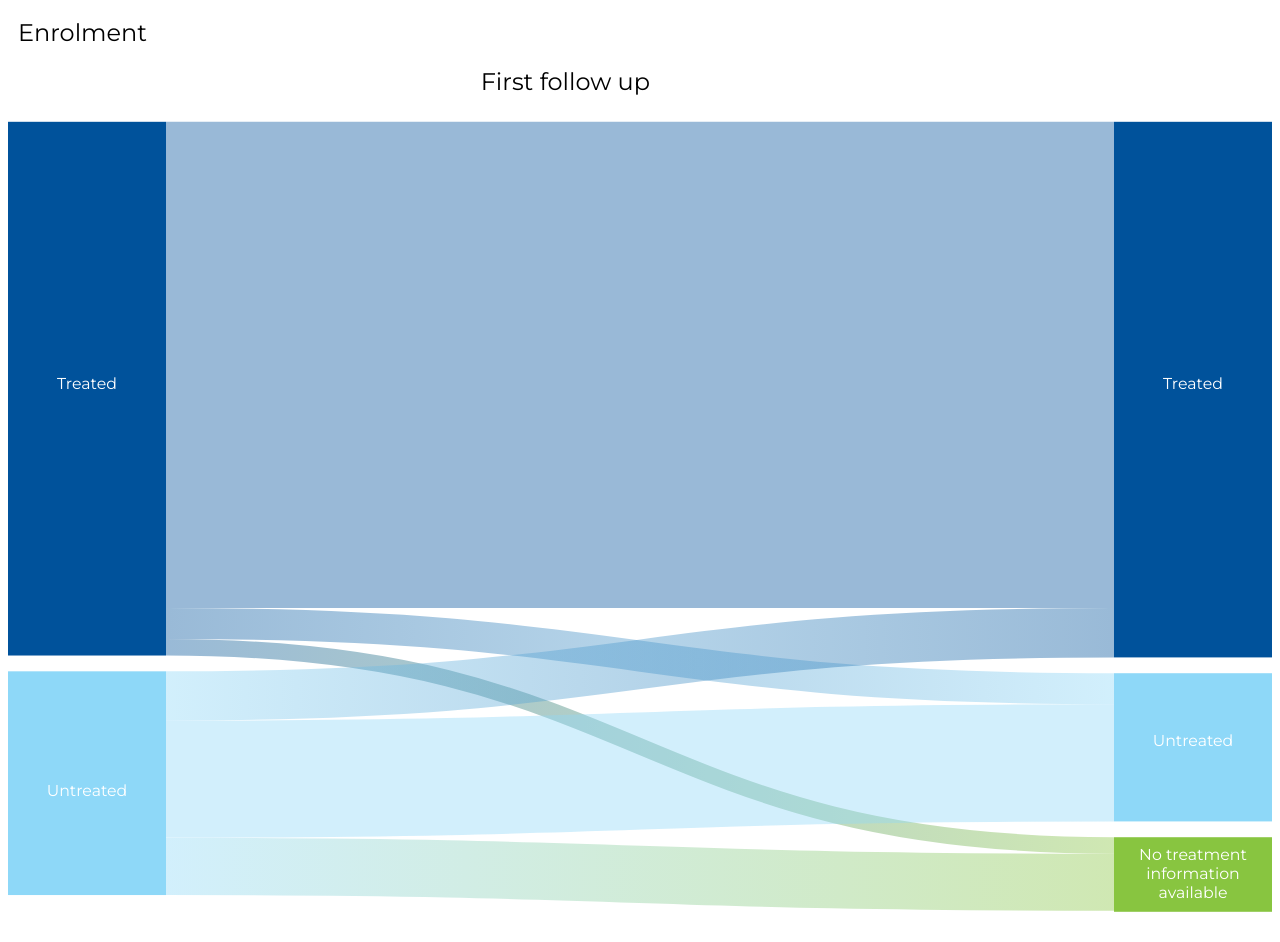
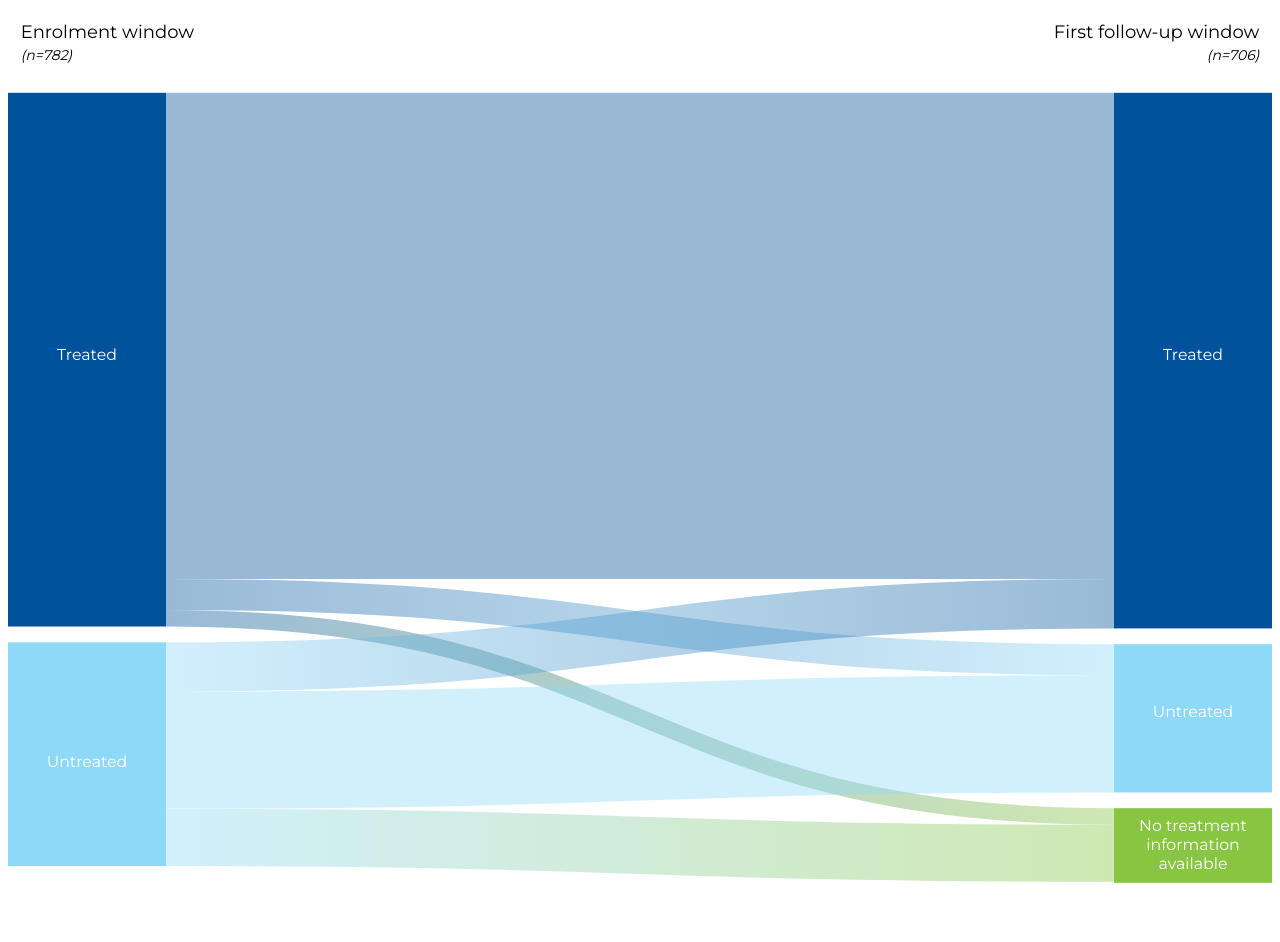
Before and after one commit to ruritania/sankey, a plain HTML site: page index.html in a window 1280 px wide. After the commit the page ends 912 px from the top, so only its background shows below. Drawn offline with nearby package versions, Linux system fonts and the light colour scheme.

Commit message:
Aligning & setting headings

```diff
--- a/index.html
+++ b/index.html
@@ -12,7 +12,7 @@
 		body
 		{
 			font-family: 'Montserrat', sans-serif;
-			font-size: 24px;
+			font-size: 18px;
 			font-weight: normal;
 			line-height: normal;
 		}
@@ -24,25 +24,27 @@
 		{
 			position: relative;
 			width: 100%;
+			align-content: center;
 		}
 		.axis-label
 		{
 			position: relative;
 			float: left;
+			width: 48%;
+			padding: 1%;
 		}
 		#axis-left
 		{
-			position: relative;
-			width: 50%;
 			text-align: left;
-			padding: 10px;
 		}
 		#axis-right
 		{
-			position: relative;
-			width: 50%;
 			text-align: right;
-			padding: 10px;
+		}
+		#axis-labels em
+		{
+			font-style: oblique;
+			font-size: 14px;
 		}
 	</style>
 
@@ -88,8 +90,8 @@
 </head>
 <body style="text-align:center;">
 	<div id="axis-labels">
-		<div class="axis-label" id="axis-left">Enrolment</div>
-		<div class="axis-label" id="axis-right">First follow up</div>
+		<div class="axis-label" id="axis-left">Enrolment window<br><em>(n=782)</em></div>
+		<div class="axis-label" id="axis-right">First follow-up window<br><em>(n=706)</em></div>
 	</div>
 <!-- Generator: Adobe Illustrator 23.0.4, SVG Export Plug-In . SVG Version: 6.00 Build 0)  -->
 <svg version="1.1" id="Layer_1" xmlns="http://www.w3.org/2000/svg" xmlns:xlink="http://www.w3.org/1999/xlink" x="0px" y="0px"
```
